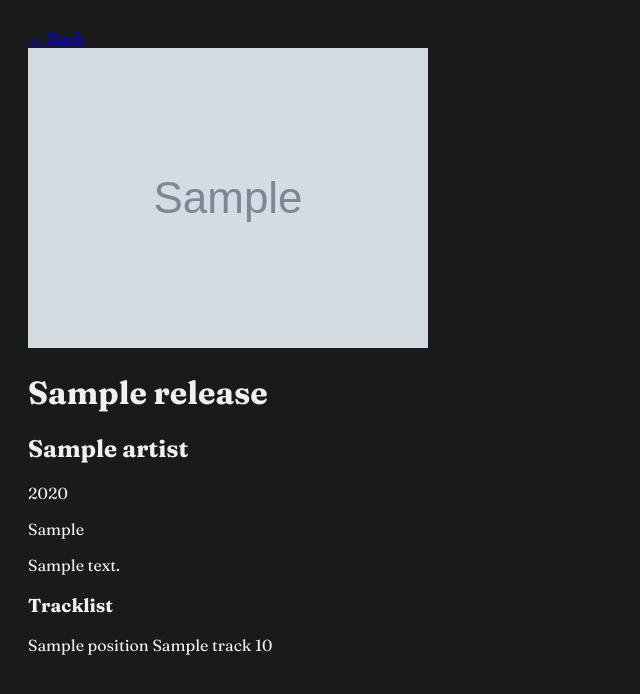
After one commit to Nick-Menzhuber/basement-stacks, a Flask app: template templates/release.html in a window 1280 px wide. The commit adds this page. Shown: the top 694 px of the page, without its empty margins (0-640 px from the left). Run offline with Flask 3, Linux system fonts and the light colour scheme; tables that the repository leaves empty hold one stand-in row (values such as "Sample post"); the template is opened without the code that fills it: values that come from a table or form of the project are taken from there, most other values are stand-ins (such as "Sample title", 1, 10 or a date in 2020); grey boxes marked "Sample" are stand-in pictures.

Commit message:
new route for clickable release details

```diff
--- a/app.py
+++ b/app.py
@@ -106,5 +106,11 @@ def api_search():
 
     return jsonify({'releases': data})
 
+@app.route('/release/<int:id>')
+def release_detail(id):
+    release = db.get_or_404(Release, id)
+    tracklist = json.loads(release.tracklist) if release.tracklist else []
+    return render_template('release.html', release=release, tracklist=tracklist)
+
 if __name__ == '__main__':
     app.run(debug=True)
--- a/static/main.js
+++ b/static/main.js
@@ -65,6 +65,9 @@ function appendRelease(release) {
         <p>${release.artist}${release.release_year ? ' · ' + release.release_year : ''}</p>
     `;
     collection.appendChild(div);
+    div.addEventListener('click', () => {
+        window.location.href = `/release/${release.id}`;
+    });
 }
 
 function loadReleases() {
--- a/static/style.css
+++ b/static/style.css
@@ -9,6 +9,10 @@ body {
     display: grid;
     grid-template-columns: repeat(auto-fill, minmax(150px, 1fr));
     gap: 20px;
+}
+
+.release {
+    cursor: pointer;
 }
 
 .release img {
--- /dev/null
+++ b/templates/release.html
@@ -0,0 +1,63 @@
+<!DOCTYPE html>
+<html lang="en">
+<head>
+    <meta charset="UTF-8">
+    <meta name="viewport" content="width=device-width, initial-scale=1">
+    <link href="https://fonts.googleapis.com/css2?family=Fraunces:wght@400;700&display=swap" rel="stylesheet">
+    <link rel="stylesheet" href="{{ url_for('static', filename='style.css') }}">
+    <title>{{ release.title }} – The Basement Stacks</title>
+</head>
+<body>
+    <div id="detail-header">
+        <a href="/" id="back-link">← Back</a>
+    </div>
+
+    <div id="detail">
+        <div id="detail-art">
+            <img src="{{ release.cover_image_url }}" alt="{{ release.title }}">
+            <div class="format-icons">
+                {% for format in release.formats %}
+                    {% if format.format_name == 'CD' %}
+                        <img src="/static/icons/cd.png" class="format-icon-large" title="CD">
+                    {% elif format.format_name == 'Cassette' %}
+                        <img src="/static/icons/cassette.png" class="format-icon-large" title="Cassette">
+                    {% elif format.format_name == 'Vinyl' %}
+                        <img src="/static/icons/vinyl.png" class="format-icon-large" title="Vinyl">
+                    {% endif %}
+                {% endfor %}
+            </div>
+        </div>
+
+        <div id="detail-info">
+            <h1>{{ release.title }}</h1>
+            <h2>{{ release.artist.name }}</h2>
+            {% if release.release_year %}
+                <p class="detail-year">{{ release.release_year }}</p>
+            {% endif %}
+            {% if release.genre %}
+                <p class="detail-genre">{{ release.genre }}</p>
+            {% endif %}
+            {% if release.notes %}
+                <p class="detail-notes">{{ release.notes }}</p>
+            {% endif %}
+
+            <div id="detail-tracklist">
+                <h3>Tracklist</h3>
+                {% for track in tracklist %}
+                    {% if track.type_ == 'heading' %}
+                        <p class="tracklist-heading">{{ track.title }}</p>
+                    {% else %}
+                        <p class="tracklist-track">
+                            <span class="track-position">{{ track.position }}</span>
+                            {{ track.title }}
+                            {% if track.duration %}
+                                <span class="track-duration">{{ track.duration }}</span>
+                            {% endif %}
+                        </p>
+                    {% endif %}
+                {% endfor %}
+            </div>
+        </div>
+    </div>
+</body>
+</html>
```
